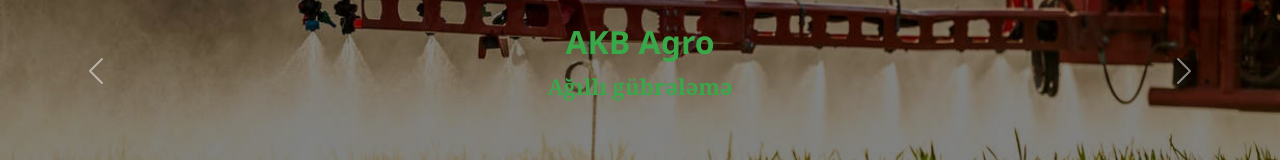
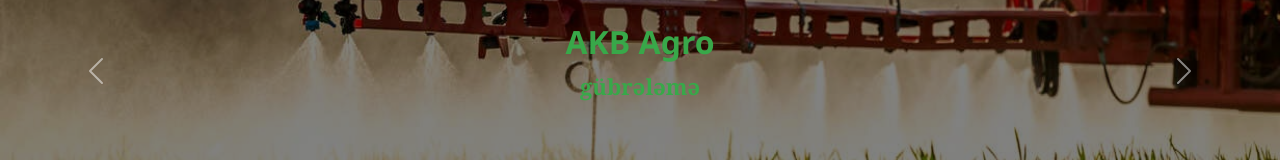
Before and after one commit to Farid0558475484/Akbagro.az, a React (Create React App) app: page / in a window 1280 px wide. Both pictures are taken after a click on the button 676 px from the left and 574 px from the top of the page. Shown: the part 281-441 px from the top of the page. Built offline with nearby package versions, Linux system fonts and the light colour scheme.

Commit message:
feat:slider title update

```diff
--- a/src/components/Home/Slider.jsx
+++ b/src/components/Home/Slider.jsx
@@ -40,7 +40,7 @@
         />
         <Carousel.Caption  className={s.captionItem}>
           <h3 className={s.title}>AKB Agro</h3>
-          <p className={s.desc}>Ağıllı gübrələmə</p>
+          <p className={s.desc}> gübrələmə</p>
         </Carousel.Caption>
       </Carousel.Item>
     </Carousel>
```
